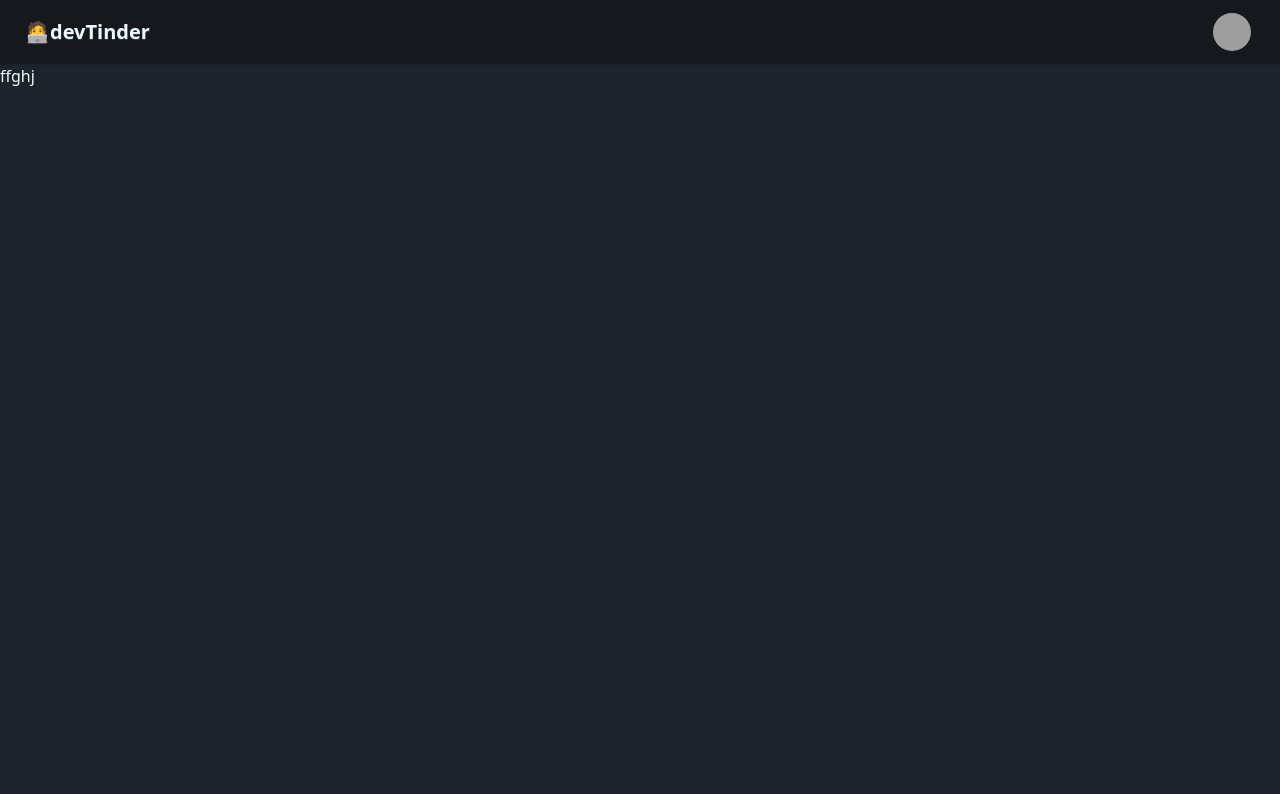
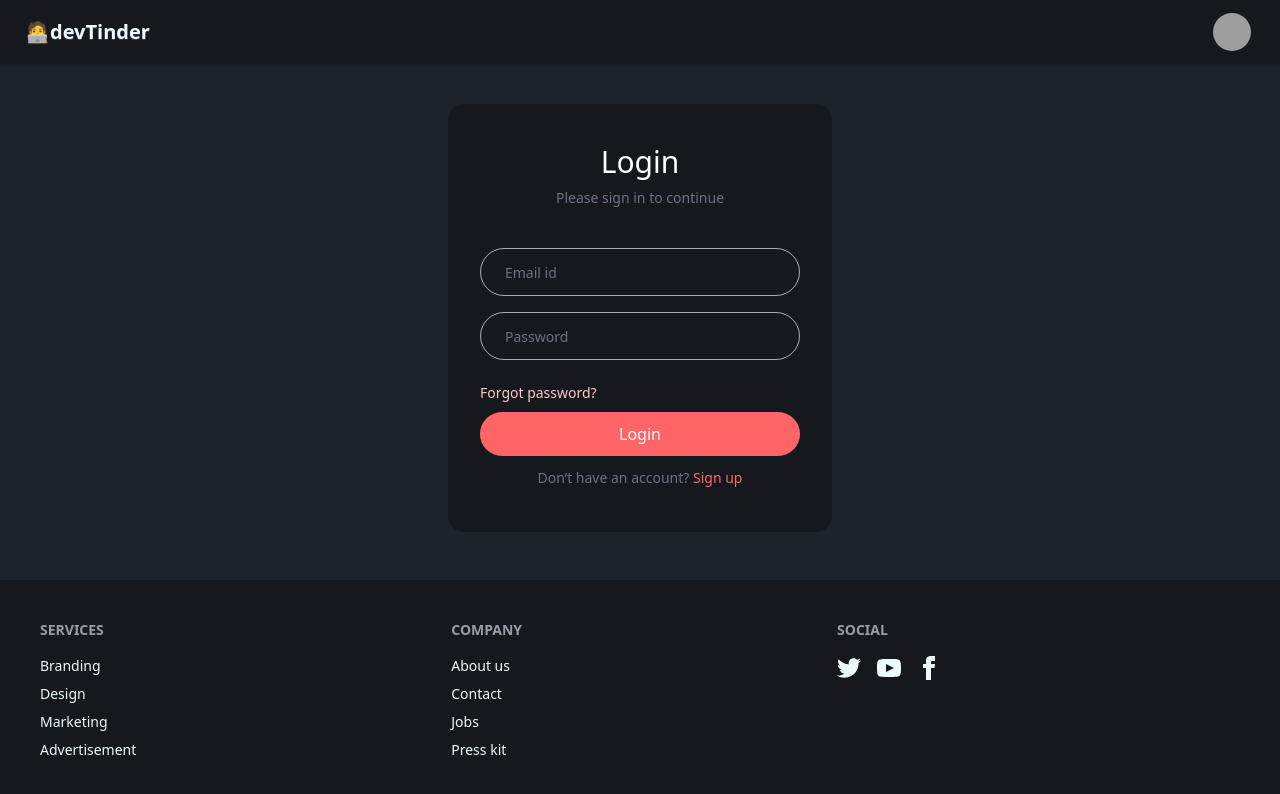
Before and after one commit to Sanjaykumar465/devTinder-web, a React (Vite) app: page /login in a window 1280 px wide. Shown: the top 794 px of the page. Built offline with nearby package versions, Linux system fonts and the light colour scheme; grey boxes are pictures that could not be loaded.

Commit message:
Add Footer component and implement login functionality with Axios

```diff
--- a/package.json
+++ b/package.json
@@ -11,6 +11,8 @@
   },
   "dependencies": {
     "@tailwindcss/vite": "^4.1.11",
+    "axios": "^1.10.0",
+    "cors": "^2.8.5",
     "create": "^0.5.5",
     "react": "^19.1.0",
     "react-dom": "^19.1.0",
--- a/src/Body.jsx
+++ b/src/Body.jsx
@@ -1,12 +1,14 @@
 import React from "react";
 import Navbar from "./Navbar";
 import { Outlet } from "react-router-dom";
+import Footer from "./Footer";
 
 const Body = () => {
   return (
     <div>
       <Navbar />
       <Outlet />
+      <Footer/>
     </div>
   );
 };
--- /dev/null
+++ b/src/Footer.jsx
@@ -0,0 +1,62 @@
+import React from "react";
+
+const Footer = () => {
+  return (
+    <footer className="footer sm:footer-horizontal bg-base-300 text-base-content p-10 fixed bottom-0">
+      <nav>
+        <h6 className="footer-title">Services</h6>
+        <a className="link link-hover">Branding</a>
+        <a className="link link-hover">Design</a>
+        <a className="link link-hover">Marketing</a>
+        <a className="link link-hover">Advertisement</a>
+      </nav>
+      <nav>
+        <h6 className="footer-title">Company</h6>
+        <a className="link link-hover">About us</a>
+        <a className="link link-hover">Contact</a>
+        <a className="link link-hover">Jobs</a>
+        <a className="link link-hover">Press kit</a>
+      </nav>
+      <nav>
+        <h6 className="footer-title">Social</h6>
+        <div className="grid grid-flow-col gap-4">
+          <a>
+            <svg
+              xmlns="http://www.w3.org/2000/svg"
+              width="24"
+              height="24"
+              viewBox="0 0 24 24"
+              className="fill-current"
+            >
+              <path d="M24 4.557c-.883.392-1.832.656-2.828.775 1.017-.609 1.798-1.574 2.165-2.724-.951.564-2.005.974-3.127 1.195-.897-.957-2.178-1.555-3.594-1.555-3.179 0-5.515 2.966-4.797 6.045-4.091-.205-7.719-2.165-10.148-5.144-1.29 2.213-.669 5.108 1.523 6.574-.806-.026-1.566-.247-2.229-.616-.054 2.281 1.581 4.415 3.949 4.89-.693.188-1.452.232-2.224.084.626 1.956 2.444 3.379 4.6 3.419-2.07 1.623-4.678 2.348-7.29 2.04 2.179 1.397 4.768 2.212 7.548 2.212 9.142 0 14.307-7.721 13.995-14.646.962-.695 1.797-1.562 2.457-2.549z"></path>
+            </svg>
+          </a>
+          <a>
+            <svg
+              xmlns="http://www.w3.org/2000/svg"
+              width="24"
+              height="24"
+              viewBox="0 0 24 24"
+              className="fill-current"
+            >
+              <path d="M19.615 3.184c-3.604-.246-11.631-.245-15.23 0-3.897.266-4.356 2.62-4.385 8.816.029 6.185.484 8.549 4.385 8.816 3.6.245 11.626.246 15.23 0 3.897-.266 4.356-2.62 4.385-8.816-.029-6.185-.484-8.549-4.385-8.816zm-10.615 12.816v-8l8 3.993-8 4.007z"></path>
+            </svg>
+          </a>
+          <a>
+            <svg
+              xmlns="http://www.w3.org/2000/svg"
+              width="24"
+              height="24"
+              viewBox="0 0 24 24"
+              className="fill-current"
+            >
+              <path d="M9 8h-3v4h3v12h5v-12h3.642l.358-4h-4v-1.667c0-.955.192-1.333 1.115-1.333h2.885v-5h-3.808c-3.596 0-5.192 1.583-5.192 4.615v3.385z"></path>
+            </svg>
+          </a>
+        </div>
+      </nav>
+    </footer>
+  );
+};
+
+export default Footer;
--- a/src/Login.jsx
+++ b/src/Login.jsx
@@ -1,11 +1,78 @@
-import React from 'react'
+import axios from "axios";
+import React, { useState } from "react";
 
 const Login = () => {
+  const [email, setEmailId] = useState("");
+  const [password, setPassword] = useState("");
+
+  const handleLogin = async (e) => {
+    e.preventDefault();
+    try {
+      const res = await axios.post(
+        "http://localhost:7777/login",
+        {
+          email,
+          password,
+        },
+        { withCredentials: true }
+      );
+      console.log(res);
+    } catch (err) {
+      console.error(err);
+    }
+  };
+
   return (
-    <div>
-      ffghj
+    <div className="flex justify-center my-10 ">
+      <form
+        className="max-w-96 w-full text-center  rounded-2xl px-8 bg-base-300"
+        // onSubmit={handleLogin}
+      >
+        <h1 className="text-white text-3xl mt-10 font-medium">Login</h1>
+        <p className="text-gray-500 text-sm mt-2">Please sign in to continue</p>
+        <div className="flex items-center w-full mt-10 border border-gray-300/80 h-12 rounded-full overflow-hidden pl-6 gap-2">
+          <input
+            value={email}
+            type="email"
+            placeholder="Email id"
+            className=" placeholder-gray-500 outline-none text-sm w-full h-full"
+            onChange={(e) => setEmailId(e.target.value)}
+            required
+          />
+        </div>
+
+        <div className="flex items-center mt-4 w-full  border border-gray-300/80 h-12 rounded-full overflow-hidden pl-6 gap-2">
+          <input
+            value={password}
+            type="password"
+            placeholder="Password"
+            className=" placeholder-gray-500 outline-none text-sm w-full h-full"
+            onChange={(e) => setPassword(e.target.value)}
+            required
+          />
+        </div>
+        <div className="mt-5 text-left text-red-200">
+          <a className="text-sm" href="#">
+            Forgot password?
+          </a>
+        </div>
+
+        <button
+          type="submit"
+          className="mt-2 w-full h-11 rounded-full text-white bg-red-400 hover:opacity-90 transition-opacity"
+          onClick={handleLogin}
+        >
+          Login
+        </button>
+        <p className="text-gray-500 text-sm mt-3 mb-11">
+          Don’t have an account?{" "}
+          <a className="text-red-400" href="#">
+            Sign up
+          </a>
+        </p>
+      </form>
     </div>
-  )
-}
+  );
+};
 
-export default Login
+export default Login;
```
Also changed, not shown: 2 other files (tests, documents, lock files or other folders).
